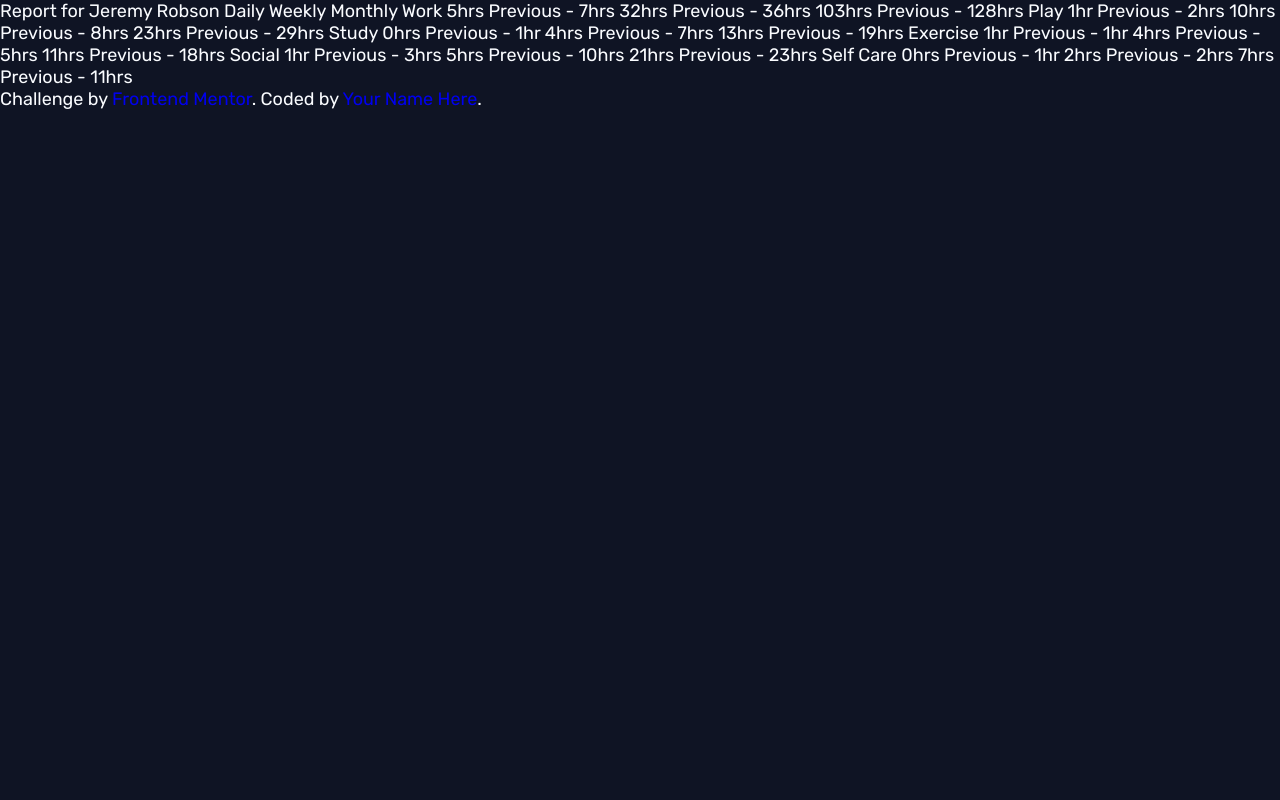
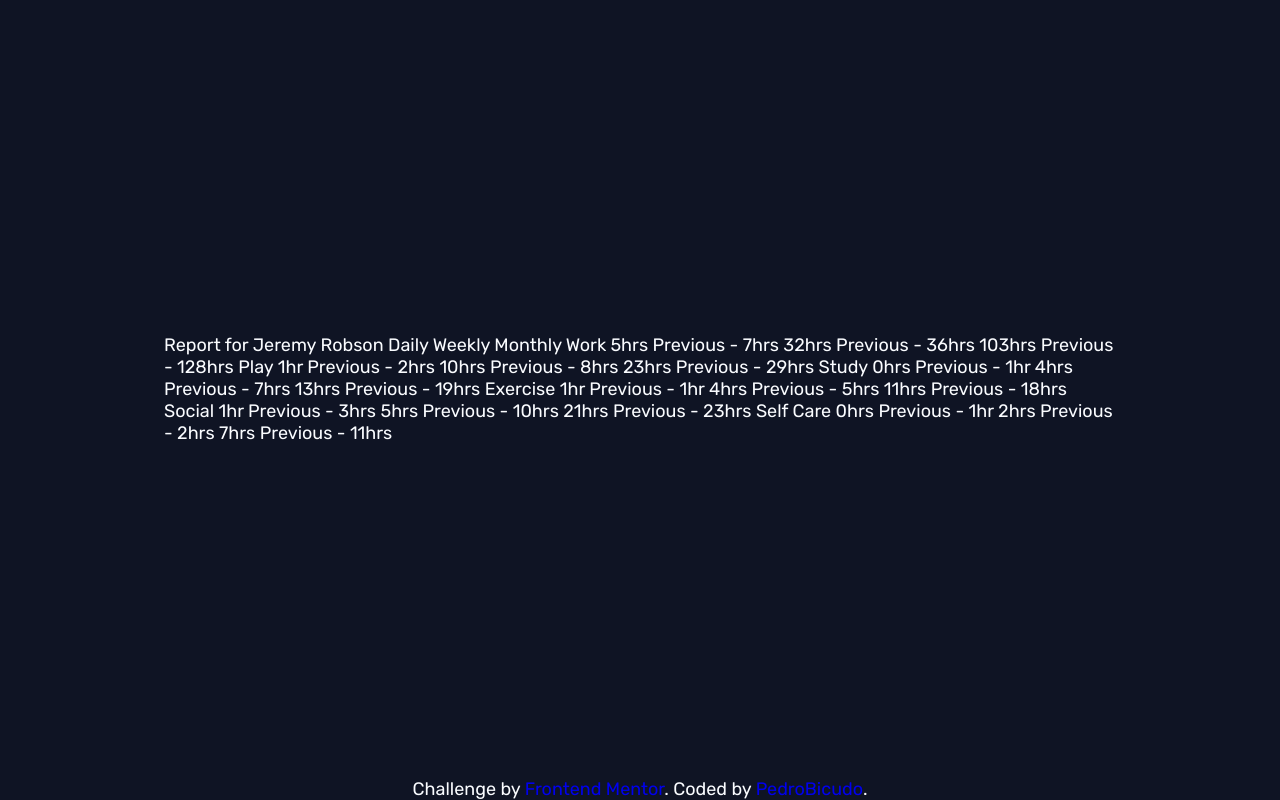
Before and after one commit to PedroBicudo/time-tracking-dashboard, an Angular app: page / in a window 1280 px wide. Built offline with nearby package versions, Linux system fonts and the light colour scheme.

Commit message:
feat: add styles to AppComponent

```diff
--- a/src/app/app.component.css
+++ b/src/app/app.component.css
@@ -0,0 +1,29 @@
+.website {
+    min-height: 100vh;
+    display: grid;
+    grid-template-columns: 1fr;
+    grid-template-rows: 1fr min-content;
+    min-height: 100vh;
+    --padding-elements: 0em 1.27em;
+}
+
+main {
+    display: flex;
+    justify-content: center;
+    align-items: center;
+    padding: var(--padding-elements);
+}
+
+footer {
+    display: flex;
+    justify-content: center;
+    align-items: center;
+    padding: var(--padding-elements);
+}
+
+@media screen and (min-width: 992px) {
+    .website {
+        --padding-elements: 0em 9.11em;
+    }
+
+}
--- a/src/app/app.component.html
+++ b/src/app/app.component.html
@@ -1,6 +1,6 @@
-<body>
-
-  Report for
+<div class="website">
+  <main>
+    Report for
   Jeremy Robson
 
   Daily
@@ -56,7 +56,11 @@
   Previous - 11hrs <!-- monthly -->
 
 
-<div class="attribution">
-  Challenge by <a href="https://www.frontendmentor.io?ref=challenge" target="_blank">Frontend Mentor</a>.
-  Coded by <a href="#">Your Name Here</a>.
+  </main>
+  <footer>
+    <div class="attribution">
+      Challenge by <a href="https://www.frontendmentor.io?ref=challenge" target="_blank">Frontend Mentor</a>.
+      Coded by <a href="https://github.com/PedroBicudo">PedroBicudo</a>.
+    </div>
+  </footer>
 </div>
--- a/src/app/app.component.ts
+++ b/src/app/app.component.ts
@@ -6,5 +6,4 @@ import { Component } from '@angular/core';
   styleUrls: ['./app.component.css']
 })
 export class AppComponent {
-  title = 'time-tracking-dashboard-main';
 }
```
